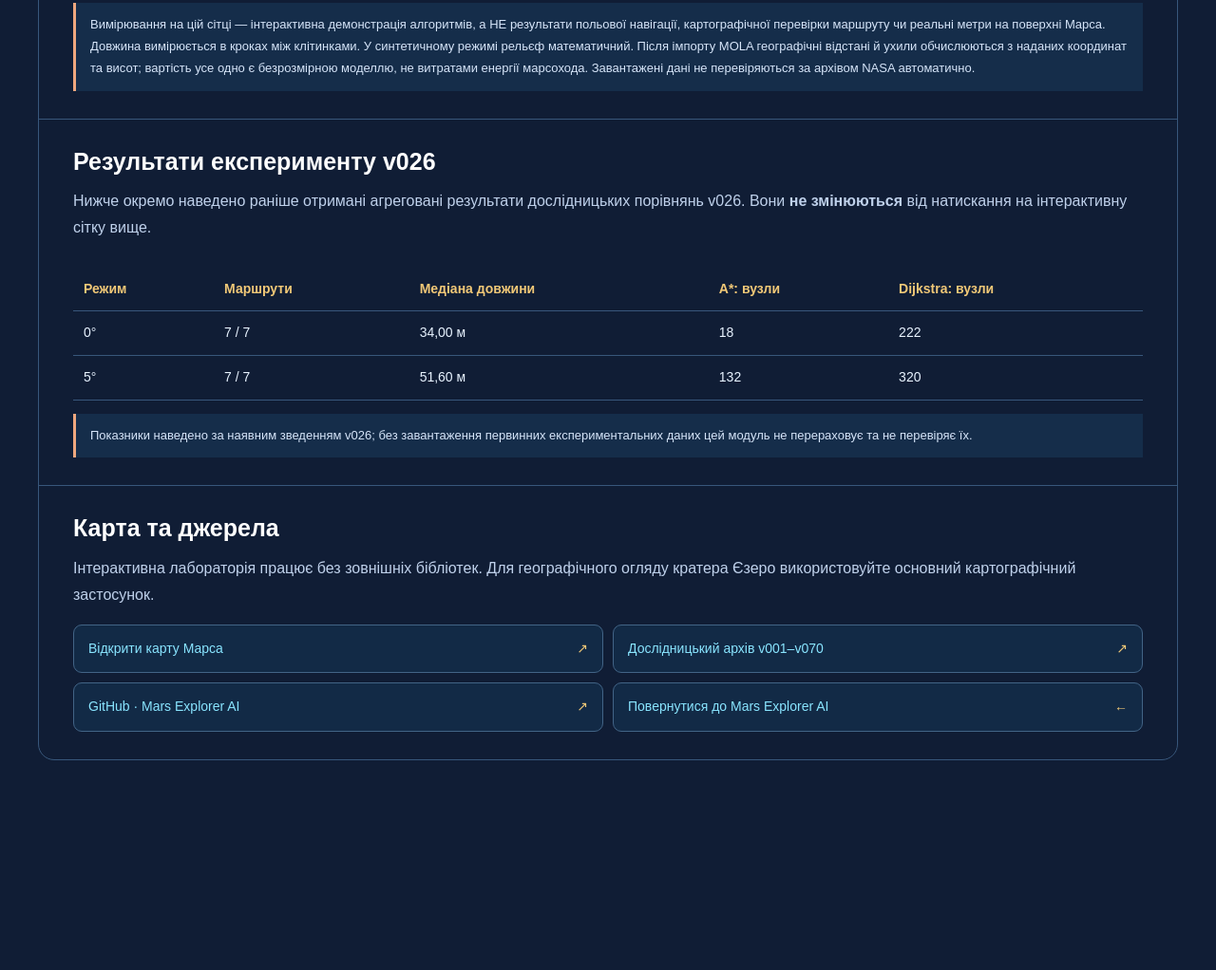
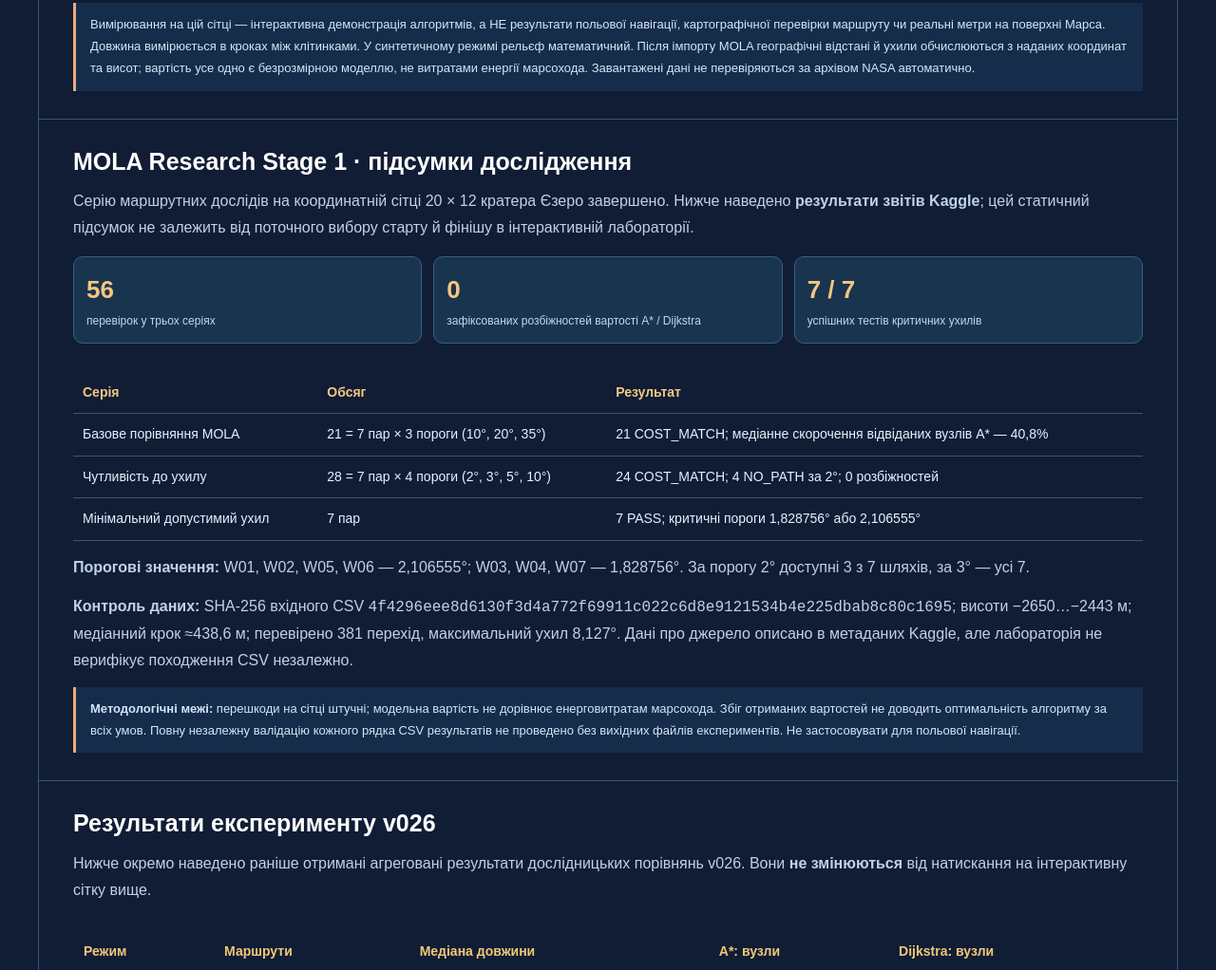
Before and after one commit to oleksisa/mars-explorer-ai-martian-map, a plain HTML site: page lab.html in a window 1280 px wide. Shown: the part 1738-2760 px from the top of the page at 95% size. Before the commit the page ends 2539 px from the top, so only its background shows below. Drawn offline with Linux system fonts and the light colour scheme.

Commit message:
Add files via upload

```diff
--- a/lab.html
+++ b/lab.html
@@ -148,6 +148,16 @@ html[data-mars-embed="1"] #ml-portal .mx-hero{border-radius:0!important}
 #ml-portal .ml-cell.elev-0{background:#243f60}#ml-portal .ml-cell.elev-1{background:#305472}#ml-portal .ml-cell.elev-2{background:#506a79}#ml-portal .ml-cell.elev-3{background:#837b72}#ml-portal .ml-cell.elev-4{background:#ae8c71}
 #ml-portal .ml-cell.slope-blocked{box-shadow:inset 0 0 0 2px #c36c59}
 #ml-portal .ml-view[data-view="terrain"][aria-pressed="true"]{background:#a76040;border-color:#efb48b;color:#fff}
+
+/* Stage 1 research summary: additive only; original interface untouched. */
+#ml-portal .ml-stage-table{width:100%;border-collapse:collapse;font-size:14px;margin:14px 0}
+#ml-portal .ml-stage-table th,#ml-portal .ml-stage-table td{text-align:left;padding:10px;border-bottom:1px solid #395579;color:#e8f1ff}
+#ml-portal .ml-stage-table th{color:#f5c780}
+#ml-portal .ml-stage-stats{display:grid;grid-template-columns:repeat(3,minmax(0,1fr));gap:12px;margin:16px 0}
+#ml-portal .ml-stage-stats div{padding:13px;border:1px solid #3c6080;background:#18344f;border-radius:10px}
+#ml-portal .ml-stage-stats strong{font-size:26px;display:block;color:#f4c582}
+#ml-portal .ml-stage-stats span{display:block;font-size:12px;color:#c4d8ed}
+@media(max-width:650px){#ml-portal .ml-stage-stats{grid-template-columns:1fr}}
 </style>
 <main id="ml-portal" lang="uk">
 <header class="mx-hero"><div class="mx-kicker">MARS EXPLORER AI · ДОСЛІДНИЦЬКИЙ МОДУЛЬ 04</div><h1>Лабораторія маршрутів</h1><p class="mx-lead">Інтерактивне порівняння алгоритмів A* і Dijkstra. Встановлюйте початок, фініш і перешкоди, а потім досліджуйте результати обох методів на одній сітці.</p><div class="mx-tags"><span class="mx-tag">A*</span><span class="mx-tag">Dijkstra</span><span class="mx-tag">Синтетична сітка 20 × 12</span><span class="mx-tag">Дослідницька демонстрація</span></div></header>
@@ -168,6 +178,21 @@ html[data-mars-embed="1"] #ml-portal .mx-hero{border-radius:0!important}
 <div id="ml-comparison" class="ml-comparison" aria-live="polite"></div>
 <p class="ml-note">Вимірювання на цій сітці — інтерактивна демонстрація алгоритмів, а НЕ результати польової навігації, картографічної перевірки маршруту чи реальні метри на поверхні Марса. Довжина вимірюється в кроках між клітинками. У синтетичному режимі рельєф математичний. Після імпорту MOLA географічні відстані й ухили обчислюються з наданих координат та висот; вартість усе одно є безрозмірною моделлю, не витратами енергії марсохода. Завантажені дані не перевіряються за архівом NASA автоматично.</p>
 </section>
+
+<section class="mx-wrap" id="mola-stage1" aria-labelledby="mola-stage1-title">
+<h2 id="mola-stage1-title">MOLA Research Stage 1 · підсумки дослідження</h2>
+<p>Серію маршрутних дослідів на координатній сітці 20 × 12 кратера Єзеро завершено. Нижче наведено <strong>результати звітів Kaggle</strong>; цей статичний підсумок не залежить від поточного вибору старту й фінішу в інтерактивній лабораторії.</p>
+<div class="ml-stage-stats"><div><strong>56</strong><span>перевірок у трьох серіях</span></div><div><strong>0</strong><span>зафіксованих розбіжностей вартості A* / Dijkstra</span></div><div><strong>7 / 7</strong><span>успішних тестів критичних ухилів</span></div></div>
+<div style="overflow-x:auto"><table class="ml-stage-table"><thead><tr><th>Серія</th><th>Обсяг</th><th>Результат</th></tr></thead><tbody>
+<tr><td>Базове порівняння MOLA</td><td>21 = 7 пар × 3 пороги (10°, 20°, 35°)</td><td>21 COST_MATCH; медіанне скорочення відвіданих вузлів A* — 40,8%</td></tr>
+<tr><td>Чутливість до ухилу</td><td>28 = 7 пар × 4 пороги (2°, 3°, 5°, 10°)</td><td>24 COST_MATCH; 4 NO_PATH за 2°; 0 розбіжностей</td></tr>
+<tr><td>Мінімальний допустимий ухил</td><td>7 пар</td><td>7 PASS; критичні пороги 1,828756° або 2,106555°</td></tr>
+</tbody></table></div>
+<p><strong>Порогові значення:</strong> W01, W02, W05, W06 — 2,106555°; W03, W04, W07 — 1,828756°. За порогу 2° доступні 3 з 7 шляхів, за 3° — усі 7.</p>
+<p><strong>Контроль даних:</strong> SHA-256 вхідного CSV <code>4f4296eee8d6130f3d4a772f69911c022c6d8e9121534b4e225dbab8c80c1695</code>; висоти −2650…−2443 м; медіанний крок ≈438,6 м; перевірено 381 перехід, максимальний ухил 8,127°. Дані про джерело описано в метаданих Kaggle, але лабораторія не верифікує походження CSV незалежно.</p>
+<p class="ml-note"><strong>Методологічні межі:</strong> перешкоди на сітці штучні; модельна вартість не дорівнює енерговитратам марсохода. Збіг отриманих вартостей не доводить оптимальність алгоритму за всіх умов. Повну незалежну валідацію кожного рядка CSV результатів не проведено без вихідних файлів експериментів. Не застосовувати для польової навігації.</p>
+</section>
+
 <section class="mx-wrap"><h2>Результати експерименту v026</h2><p>Нижче окремо наведено раніше отримані агреговані результати дослідницьких порівнянь v026. Вони <strong>не змінюються</strong> від натискання на інтерактивну сітку вище.</p><div style="overflow-x:auto"><table class="ml-table"><thead><tr><th>Режим</th><th>Маршрути</th><th>Медіана довжини</th><th>A*: вузли</th><th>Dijkstra: вузли</th></tr></thead><tbody><tr><td>0°</td><td>7 / 7</td><td>34,00 м</td><td>18</td><td>222</td></tr><tr><td>5°</td><td>7 / 7</td><td>51,60 м</td><td>132</td><td>320</td></tr></tbody></table></div><p class="ml-note">Показники наведено за наявним зведенням v026; без завантаження первинних експериментальних даних цей модуль не перераховує та не перевіряє їх.</p></section>
 <section class="mx-wrap"><h2>Карта та джерела</h2><p>Інтерактивна лабораторія працює без зовнішніх бібліотек. Для географічного огляду кратера Єзеро використовуйте основний картографічний застосунок.</p><div class="mx-links"><a class="mx-link" href="https://oleksisa.github.io/mars-explorer-ai-martian-map/" target="_blank" rel="noopener noreferrer"><span>Відкрити карту Марса</span><em>↗</em></a><a class="mx-link" href="https://www.kaggle.com/datasets/olekis/mars-explorer-ai-research-code-v001-v070" target="_blank" rel="noopener noreferrer"><span>Дослідницький архів v001–v070</span><em>↗</em></a><a class="mx-link" href="https://github.com/oleksisa/mars-explorer-ai-martian-map" target="_blank" rel="noopener noreferrer"><span>GitHub · Mars Explorer AI</span><em>↗</em></a><a class="mx-link" href="https://oleksis.fun/index/mars_explorer_ai_doslidzhennja_marsa/0-19"><span>Повернутися до Mars Explorer AI</span><em>←</em></a></div></section>
 </main>
```
